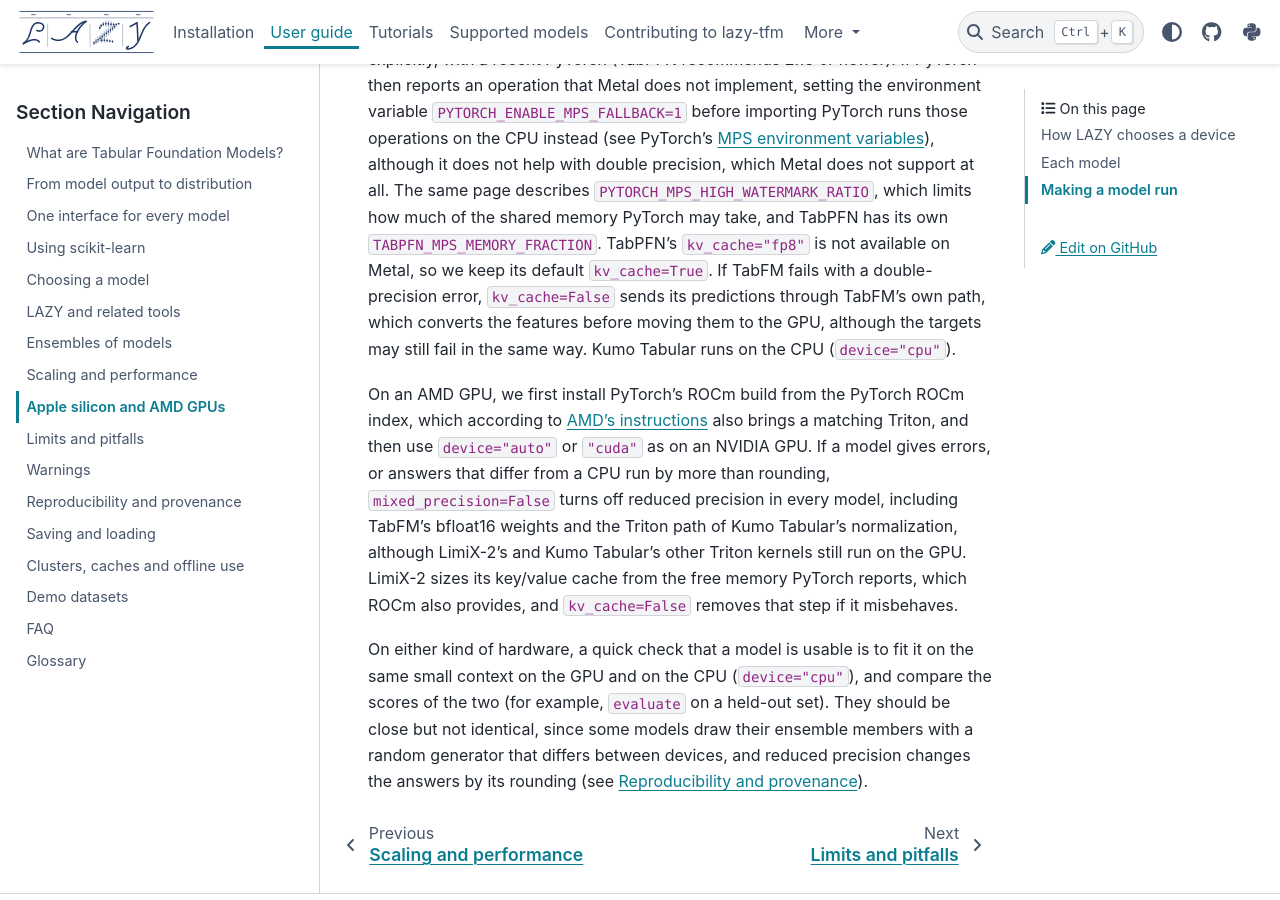
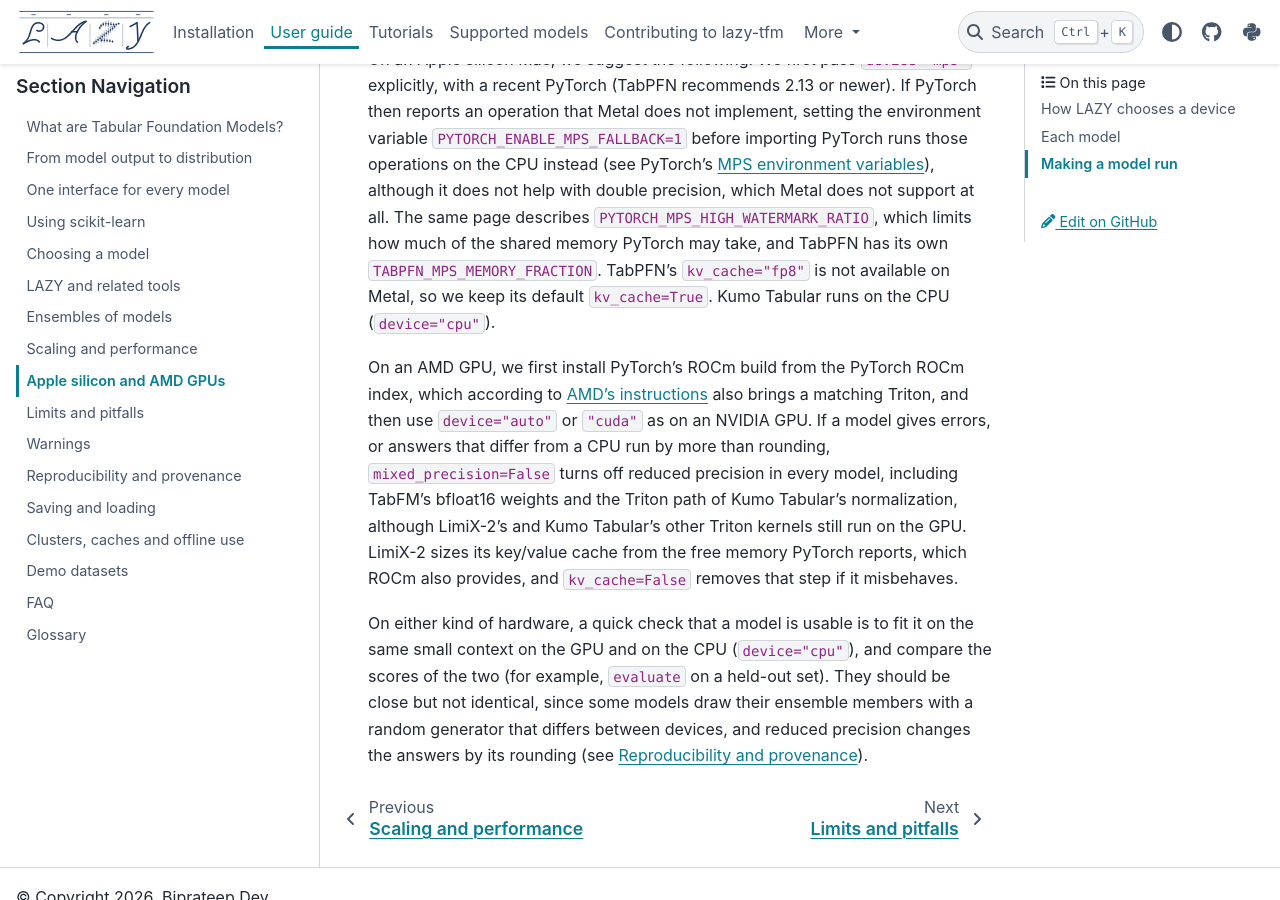
Before and after one commit to biprateep/lazy-tfm, a Sphinx documentation site: the page built from docs/guide/hardware.md, in a window 1280 px wide and 900 px high, scrolled down 2065 px. Built offline with Sphinx 7.4.7 and the PyData theme 0.15.4, drawn with Linux system fonts in a browser that asks for light colours; pages that are not in the unit, such as notebooks, are missing from menus; some of the changed text lies outside the part shown.

Commit message:
Drop the TabFM double-precision workaround from the docs
Co-Authored-By: Claude Opus 5.5 <noreply@anthropic.com>

```diff
--- a/docs/guide/hardware.md
+++ b/docs/guide/hardware.md
@@ -36,7 +36,7 @@ and not run.
 | ----- | ------------------------------ | -------------- |
 | TabPFN | Supported by TabPFN itself, which needs PyTorch 2.6 or newer for it; expected to work, in single precision | Documented by TabPFN (install PyTorch's ROCm build first); expected to work |
 | TabICL | Supported by TabICL itself; expected to work, in single precision | Not mentioned by TabICL; it uses PyTorch's standard attention, so expected to work |
-| TabFM | Not documented by TabFM; may fail when double-precision arrays reach the GPU, which Metal does not support | Not documented by TabFM; needs a GPU with bfloat16 support under mixed precision |
+| TabFM | Not documented by TabFM; LAZY converts its double-precision inputs to single precision before they reach the GPU, which Metal requires | Not documented by TabFM; needs a GPU with bfloat16 support under mixed precision |
 | LimiX-2 | Not documented by LimiX; it runs its Triton kernels only on CUDA, and PyTorch's `rms_norm` elsewhere, so expected to work, in single precision | Possible in principle through the Triton build that ships with ROCm's PyTorch, which then runs LimiX's Triton kernels on the AMD GPU |
 | Kumo Tabular | Refused by LAZY, since its preprocessing runs in double precision, which Metal does not support | Possible in principle: its optional Triton kernels would run through ROCm's Triton, and fall back to PyTorch where Triton is missing |
 
@@ -64,10 +64,7 @@ although it does not help with double precision, which Metal does not support
 at all. The same page describes `PYTORCH_MPS_HIGH_WATERMARK_RATIO`, which
 limits how much of the shared memory PyTorch may take, and TabPFN has its own
 `TABPFN_MPS_MEMORY_FRACTION`. TabPFN's `kv_cache="fp8"` is not available on
-Metal, so we keep its default `kv_cache=True`. If TabFM fails with a
-double-precision error, `kv_cache=False` sends its predictions through TabFM's
-own path, which converts the features before moving them to the GPU, although
-the targets may still fail in the same way. Kumo Tabular runs on the CPU
+Metal, so we keep its default `kv_cache=True`. Kumo Tabular runs on the CPU
 (`device="cpu"`).
 
 On an AMD GPU, we first install PyTorch's ROCm build from the PyTorch ROCm
```
